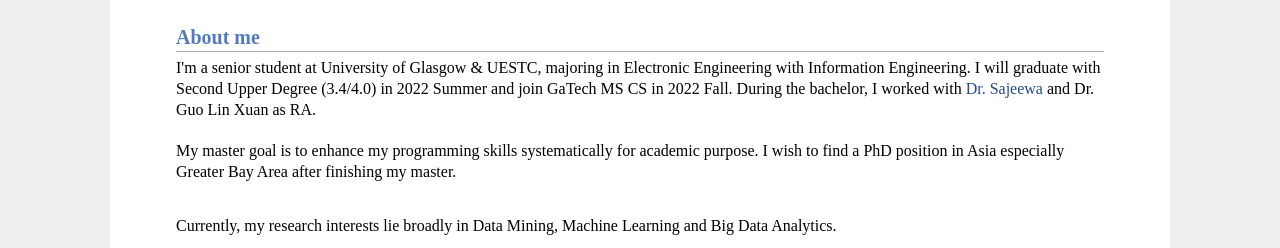
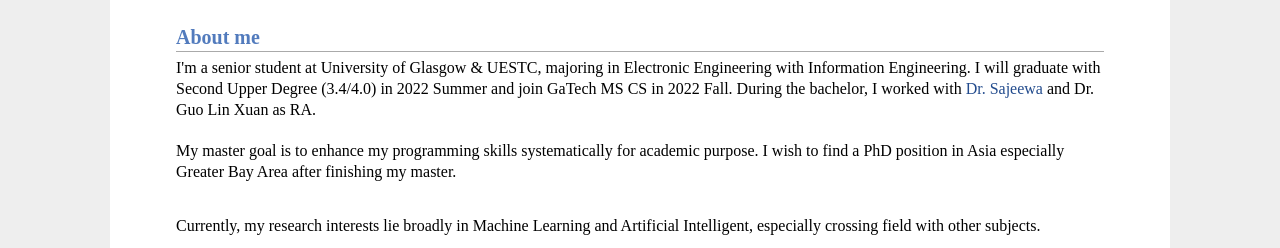
Before and after one commit to 997744/TaoWU.github.io, a plain HTML site: page index.html in a window 1280 px wide. Shown: the part 247-495 px from the top of the page. Drawn offline with Linux system fonts and the light colour scheme.

Commit message:
Update index.html

```diff
--- a/index.html
+++ b/index.html
@@ -31,7 +31,7 @@ During the bachelor, I worked with <a href="https://scholar.google.com/citations
 My master goal is to enhance my programming skills systematically for academic purpose.
 I wish to find a PhD position in Asia especially Greater Bay Area after finishing my master.<br /><br />
 
-<p>Currently, my research interests lie broadly in Data Mining, Machine Learning and Big Data Analytics.</p>
+<p>Currently, my research interests lie broadly in Machine Learning and Artificial Intelligent, especially crossing field with other subjects.</p>
 
 
 <h2>Education</h2>
```
